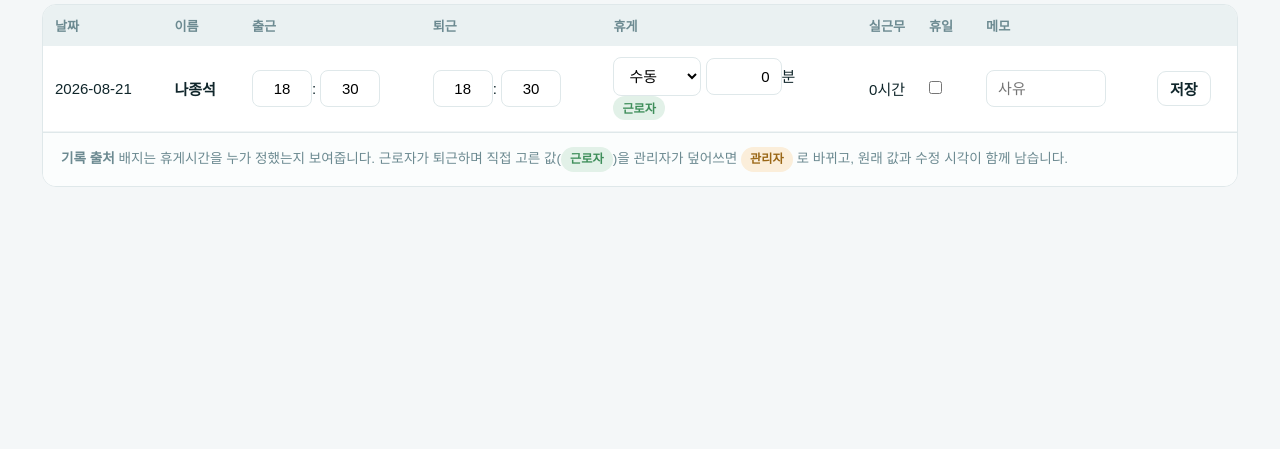
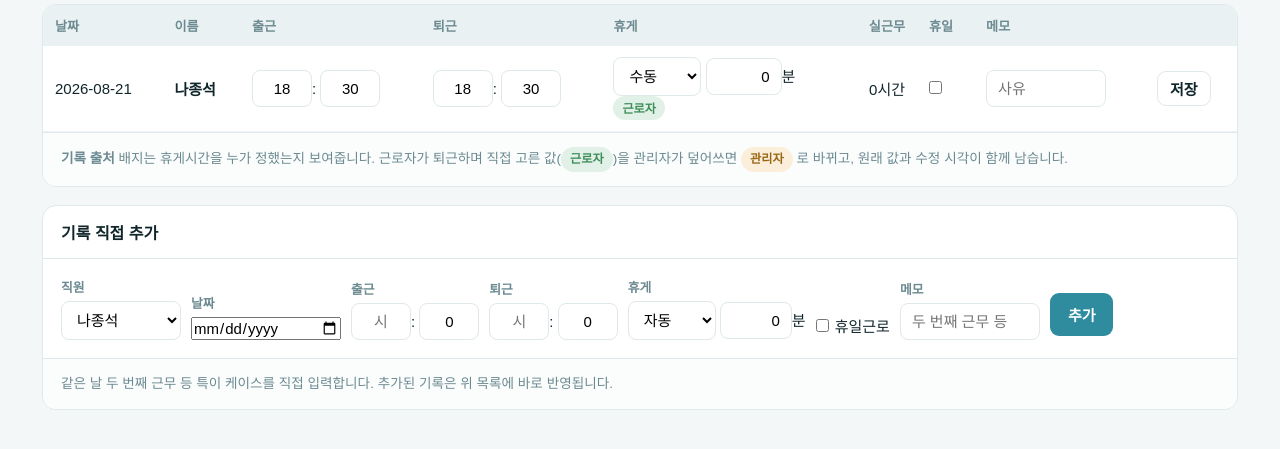
Before and after one commit to najongseok/enei_scheduler, a FastAPI app: page /admin/records in a window 1280 px wide. Shown: the part 221-670 px from the top of the page. Run offline with FastAPI, Linux system fonts and the light colour scheme; a user stored in the database is signed in; some libraries are stand-ins or nearby versions; some web fonts are replaced.

Commit message:
add manual record creation

```diff
--- a/app/templates/admin_records.html
+++ b/app/templates/admin_records.html
@@ -40,4 +40,49 @@
     <span class="badge badge-warn">관리자</span> 로 바뀌고, 원래 값과 수정 시각이 함께 남습니다.
   </p>
 </div>
+<div class="card">
+  <h2>기록 직접 추가</h2>
+  <form hx-post="/admin/records/add" hx-target="tbody" hx-swap="beforeend"
+        style="padding:18px;display:flex;gap:10px;flex-wrap:wrap;align-items:end">
+    <div>
+      <label style="font-size:.8rem;color:var(--muted);font-weight:700;display:block;margin-bottom:5px">직원</label>
+      <select name="worker_id" required style="width:120px">
+        {% for wid, w in workers.items() %}
+        <option value="{{ wid }}">{{ w.name }}</option>
+        {% endfor %}
+      </select>
+    </div>
+    <div>
+      <label style="font-size:.8rem;color:var(--muted);font-weight:700;display:block;margin-bottom:5px">날짜</label>
+      <input type="date" name="work_date" required style="width:150px">
+    </div>
+    <div>
+      <label style="font-size:.8rem;color:var(--muted);font-weight:700;display:block;margin-bottom:5px">출근</label>
+      <input type="number" class="time" name="in_h" min="0" max="23" placeholder="시" required>:
+      <input type="number" class="time" name="in_m" min="0" max="59" placeholder="분" value="0">
+    </div>
+    <div>
+      <label style="font-size:.8rem;color:var(--muted);font-weight:700;display:block;margin-bottom:5px">퇴근</label>
+      <input type="number" class="time" name="out_h" min="0" max="23" placeholder="시" required>:
+      <input type="number" class="time" name="out_m" min="0" max="59" placeholder="분" value="0">
+    </div>
+    <div>
+      <label style="font-size:.8rem;color:var(--muted);font-weight:700;display:block;margin-bottom:5px">휴게</label>
+      <select name="break_mode" style="width:88px">
+        <option value="auto">자동</option>
+        <option value="manual">수동</option>
+      </select>
+      <input type="number" name="break_minutes" value="0" min="0" step="10" style="width:72px">분
+    </div>
+    <label style="display:flex;align-items:center;gap:6px;margin-bottom:4px">
+      <input type="checkbox" name="is_holiday" value="true"> 휴일근로
+    </label>
+    <div>
+      <label style="font-size:.8rem;color:var(--muted);font-weight:700;display:block;margin-bottom:5px">메모</label>
+      <input type="text" name="memo" placeholder="두 번째 근무 등" style="width:140px">
+    </div>
+    <button class="btn" style="margin-bottom:4px">추가</button>
+  </form>
+  <p class="note">같은 날 두 번째 근무 등 특이 케이스를 직접 입력합니다. 추가된 기록은 위 목록에 바로 반영됩니다.</p>
+</div>
 {% endblock %}
```
Also changed, not shown: app/routers/admin.py (+41 -0 lines).
